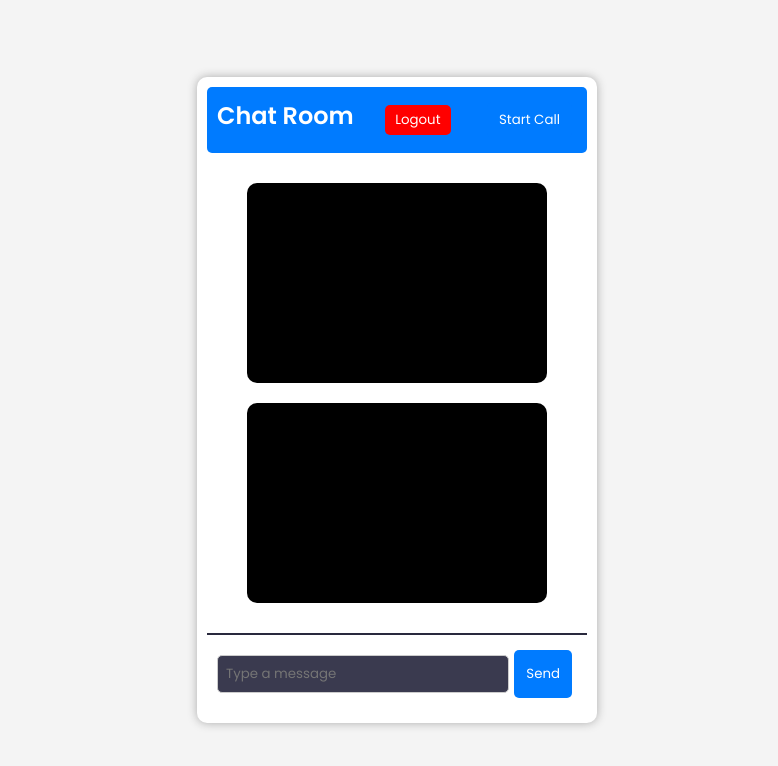
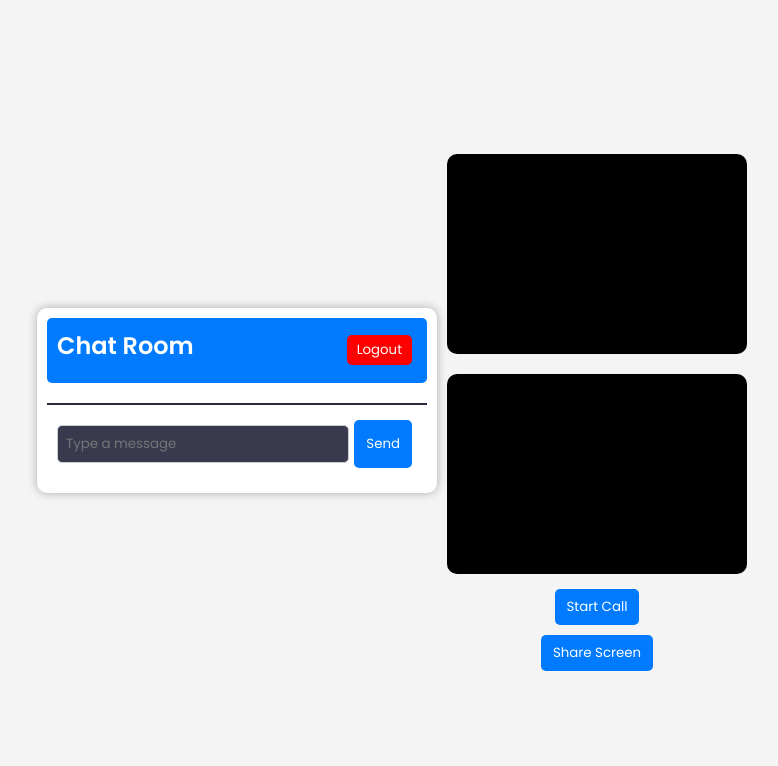
Before and after one commit to mithleshprasad/chat-app, a website: page chat.html in a window 1280 px wide. Shown: the whole page, without its empty margins (243-1021 px from the left). Drawn offline with nearby package versions, Linux system fonts and the light colour scheme; no server answers; sample sign-in values are in the browser's storage.

Commit message:
Update chat.html

```diff
--- a/chat.html
+++ b/chat.html
@@ -12,18 +12,21 @@
         <div class="chat-header">
             <h2>Chat Room</h2>
             <button class="logout-btn" onclick="logout()">Logout</button>
-            <button onclick="startCall()">Start Call</button>
-        </div>
-        <div class="video-container">
-            <video id="localVideo" autoplay playsinline></video>
-            <video id="remoteVideo" autoplay playsinline></video>
         </div>
         <div class="chat-box" id="chatBox"></div>
         <div class="chat-input">
             <input type="text" id="messageInput" placeholder="Type a message" required>
             <button onclick="sendMessage()">Send</button>
         </div>
+    </div>
 
+    <!-- Video Call Section -->
+    <div class="video-container" id="videoContainer">
+        <video id="localVideo" autoplay playsinline></video>
+        <video id="remoteVideo" autoplay playsinline></video>
+        <button onclick="startCall()" id="startCallButton">Start Call</button>
+        <button onclick="stopCall()" id="stopCallButton" style="display: none;">Stop Call</button>
+        <button onclick="shareScreen()" id="shareScreenButton">Share Screen</button>
     </div>
 
     <script src="script.js"></script>
```
